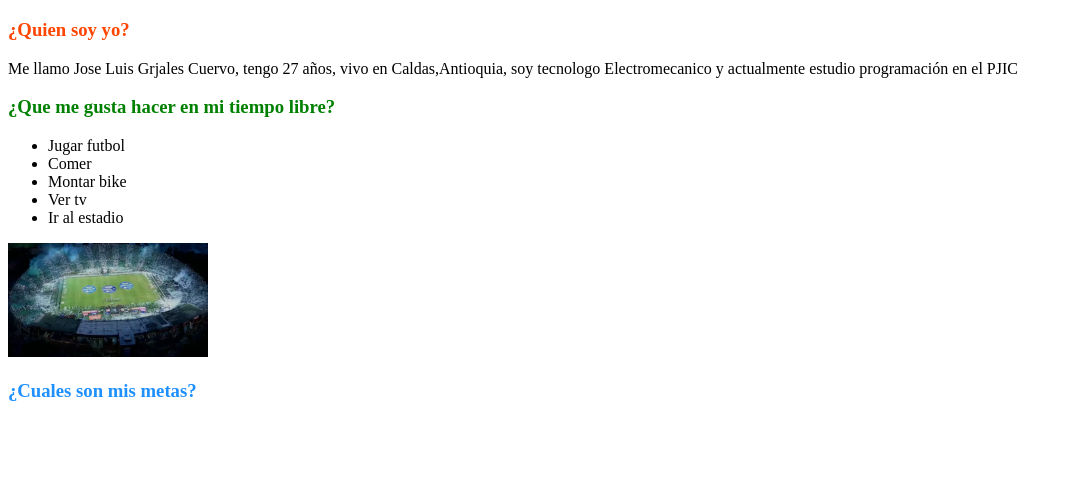
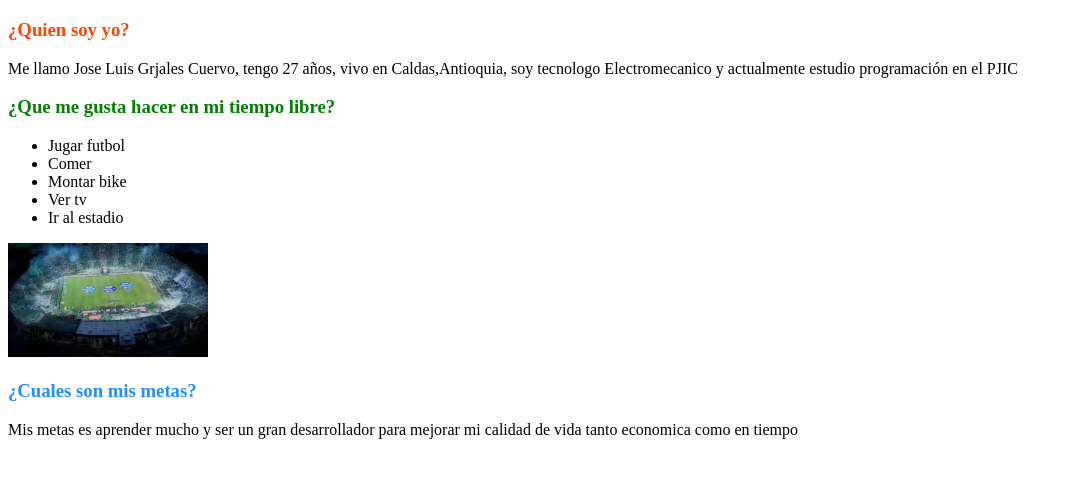
Before and after one commit to josecuervo98/Autobiografia, a plain HTML site: page index.html in a window 1280 px wide. Shown: the part 279-756 px from the top of the page, without its empty margins (0-1072 px from the left). Drawn offline with Linux system fonts and the light colour scheme.

Commit message:
Decima version
Se añade texto sobre mis metas

```diff
--- a/index.html
+++ b/index.html
@@ -22,6 +22,7 @@
     </ul>
     <img src="imagenestadio.PNG" alt="Imagen de mis gustos" width="200">
     <h3 style="color: dodgerblue;">¿Cuales son mis metas?</h3>
+    <p>Mis metas es aprender mucho y ser un gran desarrollador para mejorar mi calidad de vida tanto economica como en tiempo</p>
 
 </body>
 </html>
```
